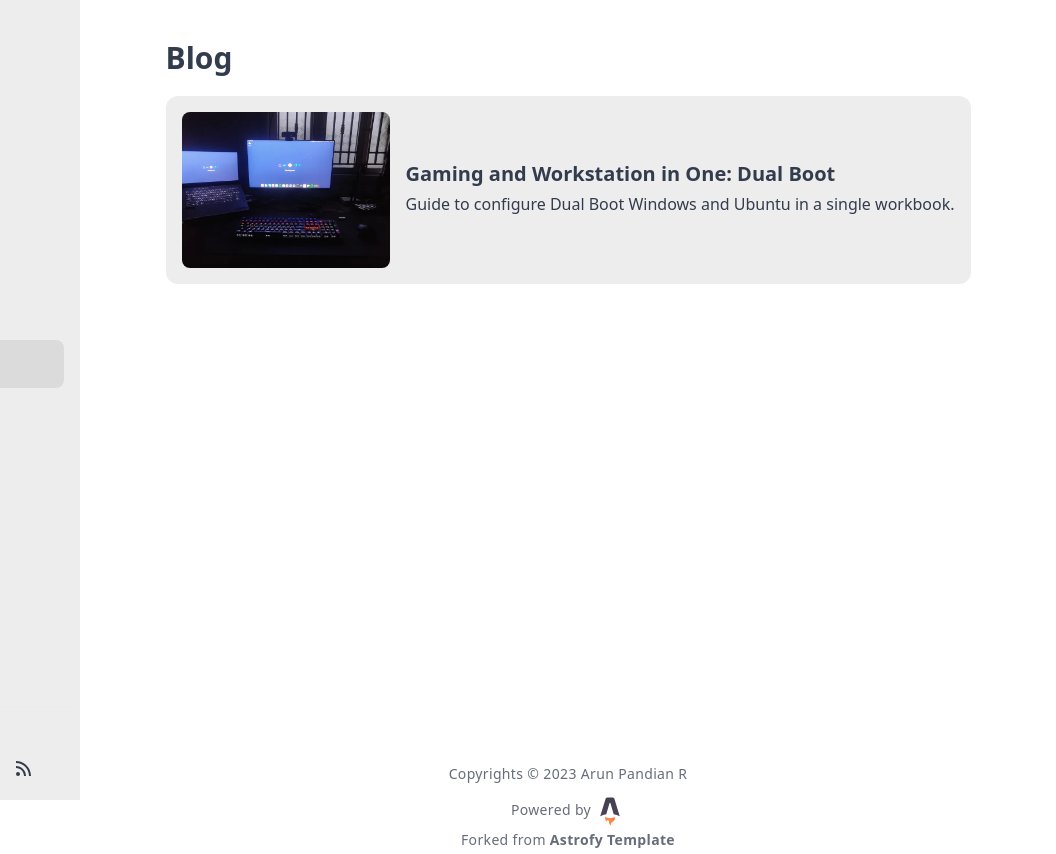
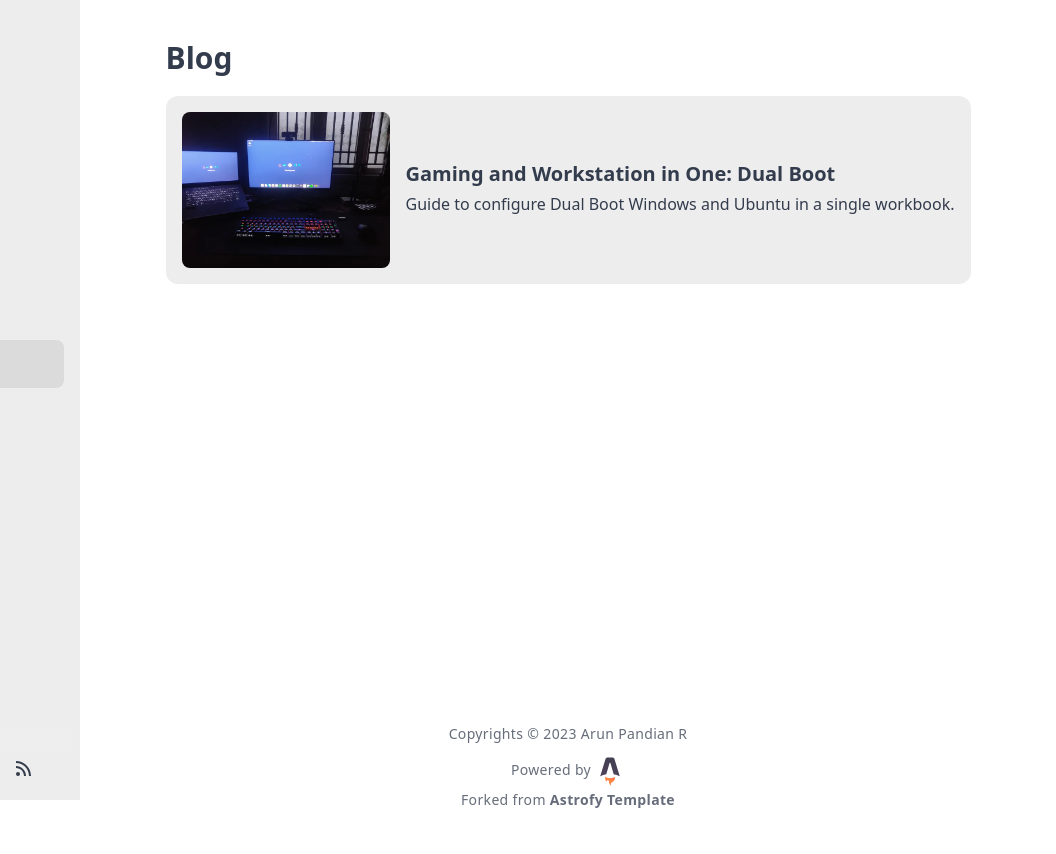
Before and after one commit to arunpandian7/arunpandian7.github.io, an Astro site: page /blog in a window 1280 px wide. Shown: the full height of the page, 224-1280 px from the left. After the commit the page ends 814 px from the top, so only its background shows below. Built offline with nearby package versions, Linux system fonts and the light colour scheme; Astro itself is replaced by a stand-in of ours; some packages are replaced by stand-ins of ours.

Commit message:
fix: min height for the footer caption

```diff
--- a/src/layouts/BaseLayout.astro
+++ b/src/layouts/BaseLayout.astro
@@ -43,7 +43,7 @@ const { image, title = SITE_TITLE, description = SITE_DESCRIPTION, includeSideba
         <nav class="sticky top-4 mr-4 hidden place-items-end lg:grid">
           <ThemeToggle client:load/>
         </nav>
-        <div class="md:flex md:justify-center min-h-[90%]">
+        <div class="md:flex md:justify-center min-h-[85%]">
           <main class="p-6 pt-10 lg:max-w-[900px] max-w-[100vw]">
             <slot />
           </main>
```
